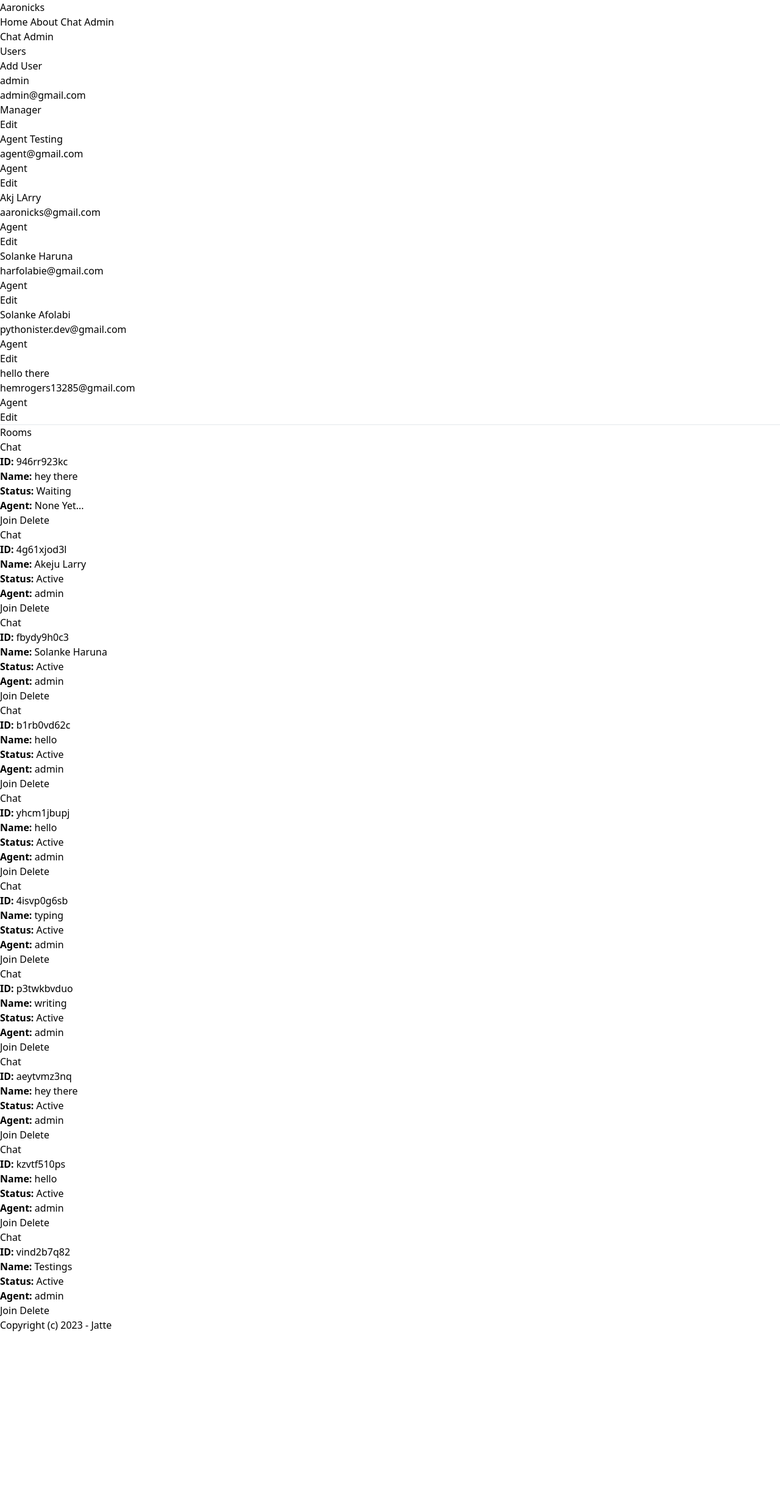
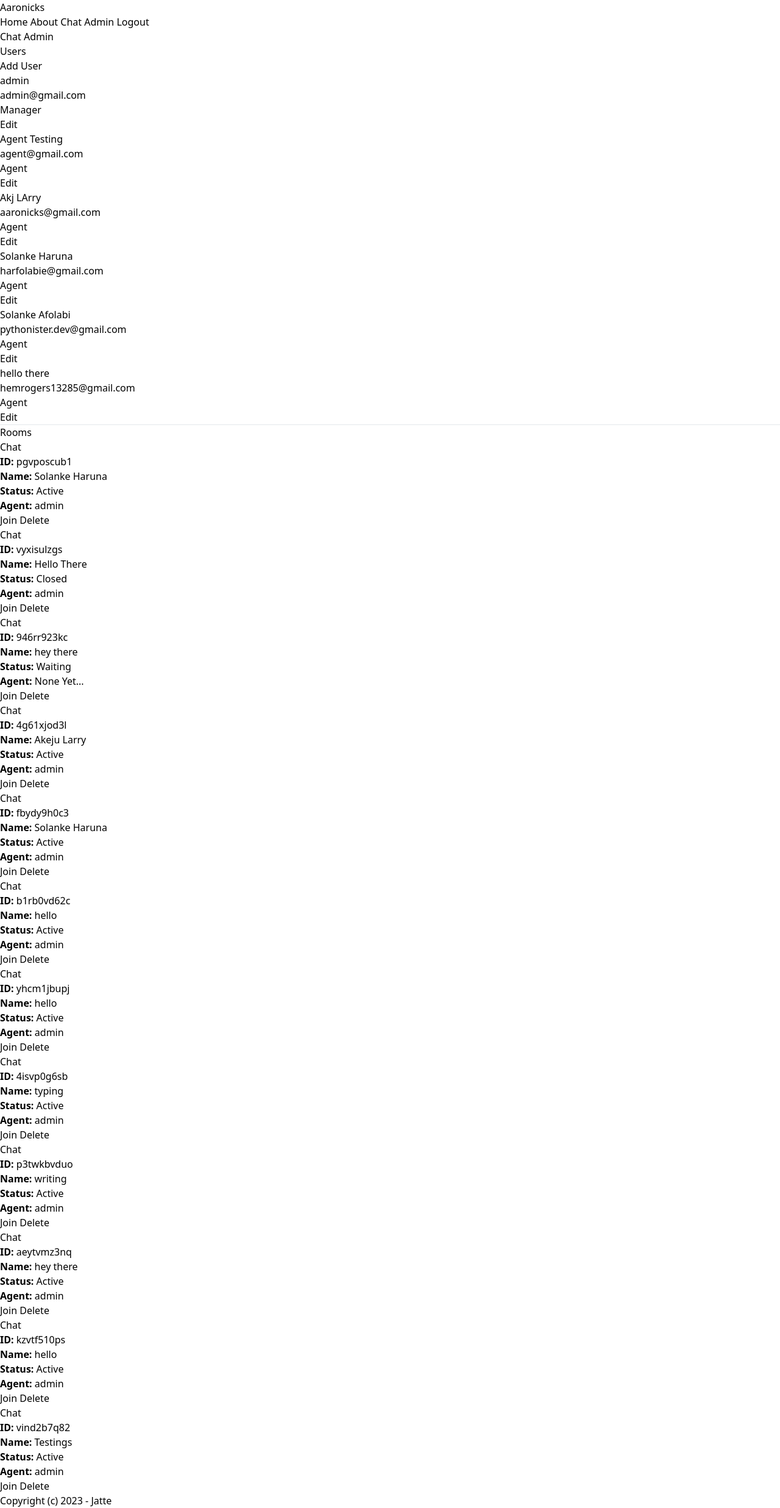
Before and after one commit to aaronicks/chatME, a Django app: page /chat-admin/ in a window 1280 px wide. Shown: the whole page at 61% size. Before the commit the page ends 2185 px from the top, so only its background shows below. Run offline with Django 4.2, Linux system fonts and the light colour scheme; the first user in the database is signed in; data comes from the database, SQL or seed files in the repository; style sheets or scripts are compiled from the project's sources.

Commit message:
channel commit

```diff
--- a/chat/urls.py
+++ b/chat/urls.py
@@ -6,6 +6,7 @@ app_name = 'chat'
 urlpatterns =[
 	path('api/create_room/<str:uuid>', views.create_room, name="create_room"),
 	path('chat-admin/', views.admin, name='admin'),
+	path('chat-logout/', views.logout_user, name='logout'),
 	path('chat-admin/add-user/', views.add_user, name='add_user'),
 	path('chat-admin/users/<uuid:uuid>/', views.user_detail, name='user_detail'),
 	path('chat-admin/users/<uuid:uuid>/edit/', views.edit_user, name='edit_user'),
--- a/chat/views.py
+++ b/chat/views.py
@@ -8,6 +8,7 @@ from django.contrib.auth.decorators import login_required
 from account.models import User
 from account.forms import AddUserForm, EditUserForm
 from django.contrib import messages
+from django.contrib.auth import logout
 
 # Create your views here.
 
@@ -98,7 +99,11 @@ def edit_user(request, uuid):
 
 		return redirect('/chat-admin/')
 
-
+@login_required
+def logout_user(request):
+	logout(request)
+	messages.success(request, 'You have been logout Successfully!')
+	return redirect('/chat-admin/')
 
 @login_required
 def add_user(request):
--- a/core/templates/core/about.html
+++ b/core/templates/core/about.html
@@ -2,4 +2,5 @@
 
 {% block content %}
 <h1 class="mb-6 text-2xl">About</h1>
+Project Submitted by Afolabi
 {% endblock %}
--- a/core/templates/core/base.html
+++ b/core/templates/core/base.html
@@ -21,7 +21,9 @@
                     <a href="{% url 'core:about' %}">About</a>
 
                     {% if request.user.is_authenticated %}
-                        <a href="{% url 'chat:admin' %}" class="inline-block py-4 px-6 bg-rose-800 text-grey-500 rounded-xl">Chat Admin</a>
+                        <a href="{% url 'chat:admin' %}" class="inline-block py-4 px-6 bg-emerald-800 text-grey-500 rounded-xl">Chat Admin</a>
+                        <a href="{% url 'chat:logout' %}" class="inline-block py-4 px-6 bg-rose-800 rounded-xl">Logout</a>
+
                     {% endif %}
                 </div>
             </nav>
--- a/static/js/main.js
+++ b/static/js/main.js
@@ -128,7 +128,7 @@ function onChatMessage(data) {
 											<div>
 
 											<div class="bg-gray-300 p-3 rounded-l-lg rounded-br-lg">
-												<p class="text-sm">Admin is typing....</p>
+												<p class="text-sm">admin is typing....</p>
 											</div>
 											</div>
 											<div class="flex-shrink-0 h-10 w-10 rounded-full bg-gray-300 text-center pt-2">${data.initials}</div>
--- a/static/js/main_admin.js
+++ b/static/js/main_admin.js
@@ -93,7 +93,7 @@ function onChatMessage(data) {
 											<div>
 
 											<div class="bg-gray-300 p-3 rounded-l-lg rounded-br-lg">
-												<p class="text-sm">user typing.....</p>
+												<p class="text-sm">client typing.....</p>
 											</div>
 
 
```
Also changed, not shown: jatte/asgi.py (+0 -7 lines), jatte/settings.py (+0 -10 lines), jatte/wsgi.py (+0 -7 lines), db.sqlite3.
